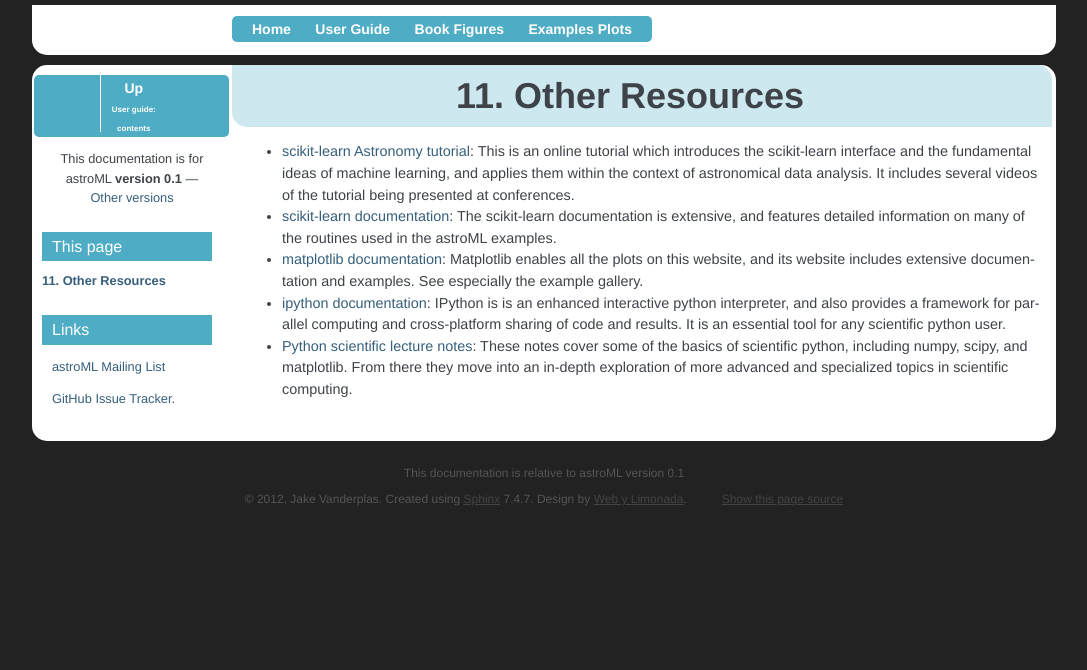
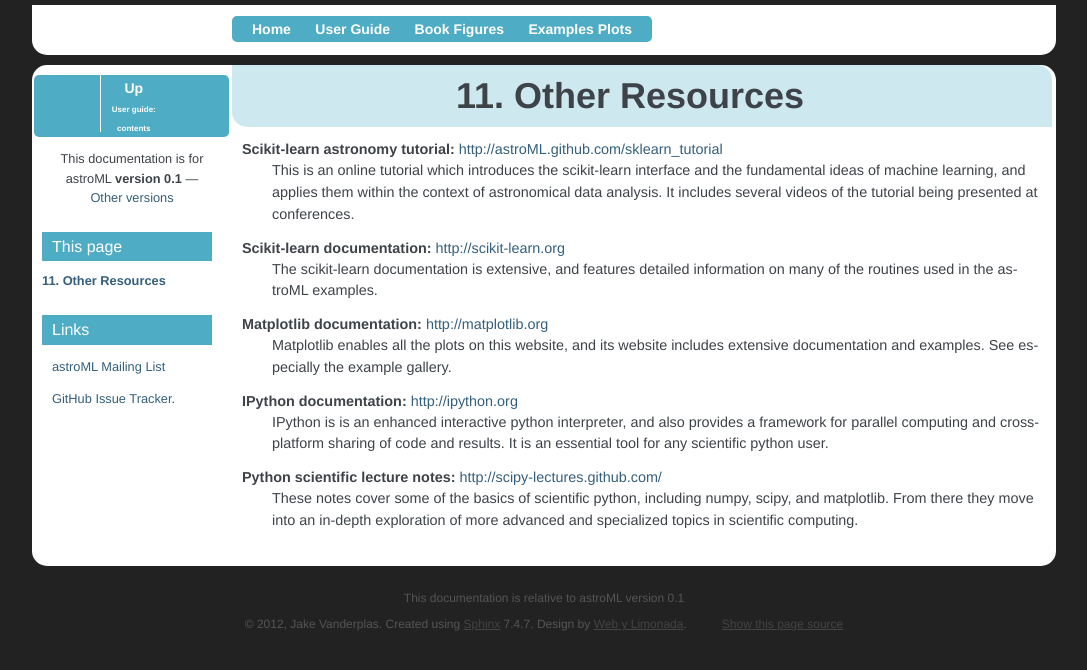
Before and after one commit to astroML/astroML, a Sphinx documentation site: the page built from doc/user_guide/resources.rst, in a window 1280 px wide. Shown: the top 670 px of the page, without its empty margins (96-1183 px from the left). Built offline with Sphinx 7.4.7, drawn with Linux system fonts in a browser that asks for light colours; formulas are drawn with MathJax 3; pages that are not in the unit, such as notebooks, are missing from menus; comment, search, counter and statistics services are not loaded.

Commit message:
DOC: update resources

```diff
--- a/doc/user_guide/resources.rst
+++ b/doc/user_guide/resources.rst
@@ -1,26 +1,28 @@
 Other Resources
 ===============
 
-* `scikit-learn Astronomy tutorial <http://astroML.github.com/sklearn_tutorial>`_:
-  This is an online tutorial which introduces the scikit-learn interface and
-  the fundamental ideas of machine learning, and applies them within the
-  context of astronomical data analysis.  It includes several videos of the
-  tutorial being presented at conferences.
+**Scikit-learn astronomy tutorial:** `<http://astroML.github.com/sklearn_tutorial>`_
+    This is an online tutorial which introduces the scikit-learn interface and
+    the fundamental ideas of machine learning, and applies them within the
+    context of astronomical data analysis.  It includes several videos of the
+    tutorial being presented at conferences.
 
-* `scikit-learn documentation <http://scikit-learn.org>`_: The scikit-learn
-  documentation is extensive, and features detailed information on many of
-  the routines used in the astroML examples.
+**Scikit-learn documentation:** `<http://scikit-learn.org>`_
+    The scikit-learn documentation is extensive, and features detailed
+    information on many of the routines used in the astroML examples.
 
-* `matplotlib documentation <http://matplotlib.org>`_: Matplotlib enables
-  all the plots on this website, and its website includes extensive
-  documentation and examples.  See especially the example gallery.
+**Matplotlib documentation:** `<http://matplotlib.org>`_
+    Matplotlib enables all the plots on this website, and its website includes
+    extensive documentation and examples.  See especially the example gallery.
 
-* `ipython documentation <http://ipython.org>`_:  IPython is is an enhanced
-  interactive python interpreter, and also provides a framework for parallel
-  computing and cross-platform sharing of code and results.  It is an
-  essential tool for any scientific python user.
+**IPython documentation:** `<http://ipython.org>`_
+    IPython is is an enhanced interactive python interpreter, and also
+    provides a framework for parallel computing and cross-platform sharing
+    of code and results.  It is an essential tool for any scientific
+    python user.
 
-* `Python scientific lecture notes <http://scipy-lectures.github.com/>`_:
-  These notes cover some of the basics of scientific python, including
-  numpy, scipy, and matplotlib.  From there they move into an in-depth
-  exploration of more advanced and specialized topics in scientific computing.
+**Python scientific lecture notes:** `<http://scipy-lectures.github.com/>`_
+    These notes cover some of the basics of scientific python, including
+    numpy, scipy, and matplotlib.  From there they move into an in-depth
+    exploration of more advanced and specialized topics in scientific
+    computing.
```
